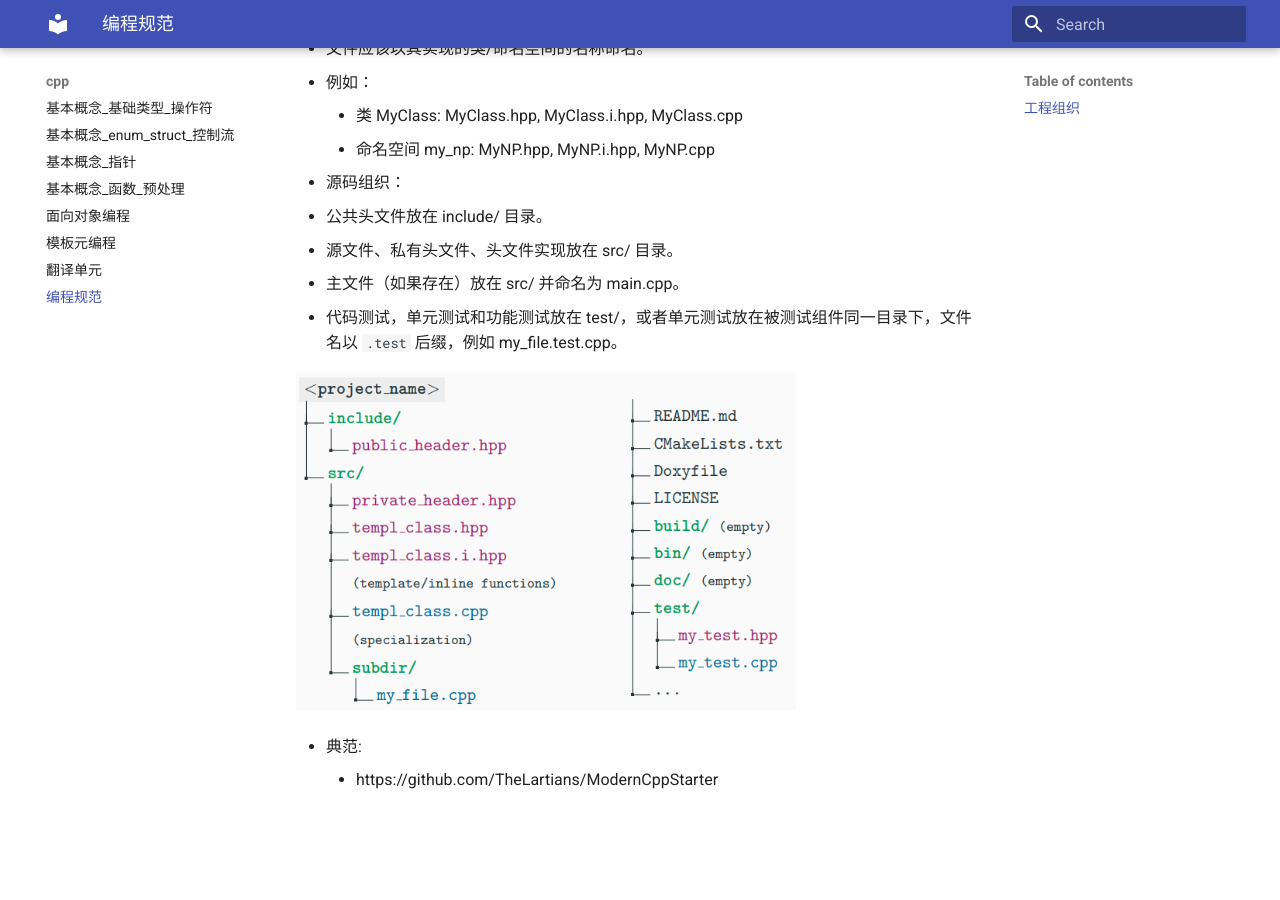
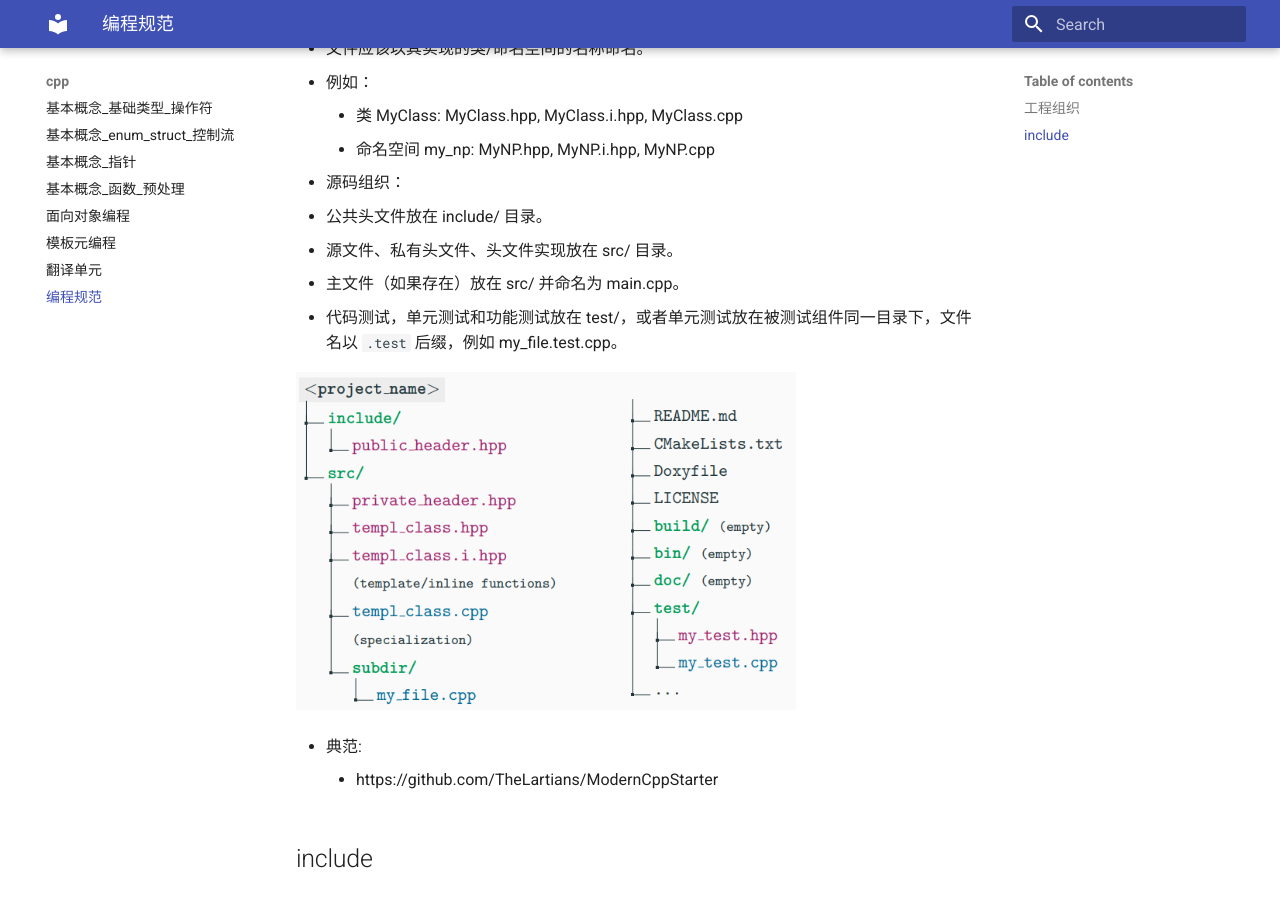
Before and after one commit to ymma98/technotes, an MkDocs documentation site: the page built from docs/cpp/编程规范.md, in a window 1280 px wide and 900 px high, scrolled down 1837 px. Built offline with MkDocs 1.6.1 and Material for MkDocs 9.7.7, drawn with Linux system fonts in a browser that asks for light colours; before the commit the page ends 2662 px from its top, so only the background shows below that.

Commit message:
docs/cpp/编程规范.md updated from https://stackedit.cn/

```diff
--- a/docs/cpp/编程规范.md
+++ b/docs/cpp/编程规范.md
@@ -68,6 +68,8 @@
 * 典范:
 	* https://github.com/TheLartians/ModernCppStarter
 
+
+## include
 <!--stackedit_data:
-eyJoaXN0b3J5IjpbMTk2NTA3NzY0NywxMTQ1OTIyNDQ1XX0=
+eyJoaXN0b3J5IjpbMTExMDU1Mzc5NSwxMTQ1OTIyNDQ1XX0=
 -->
```
